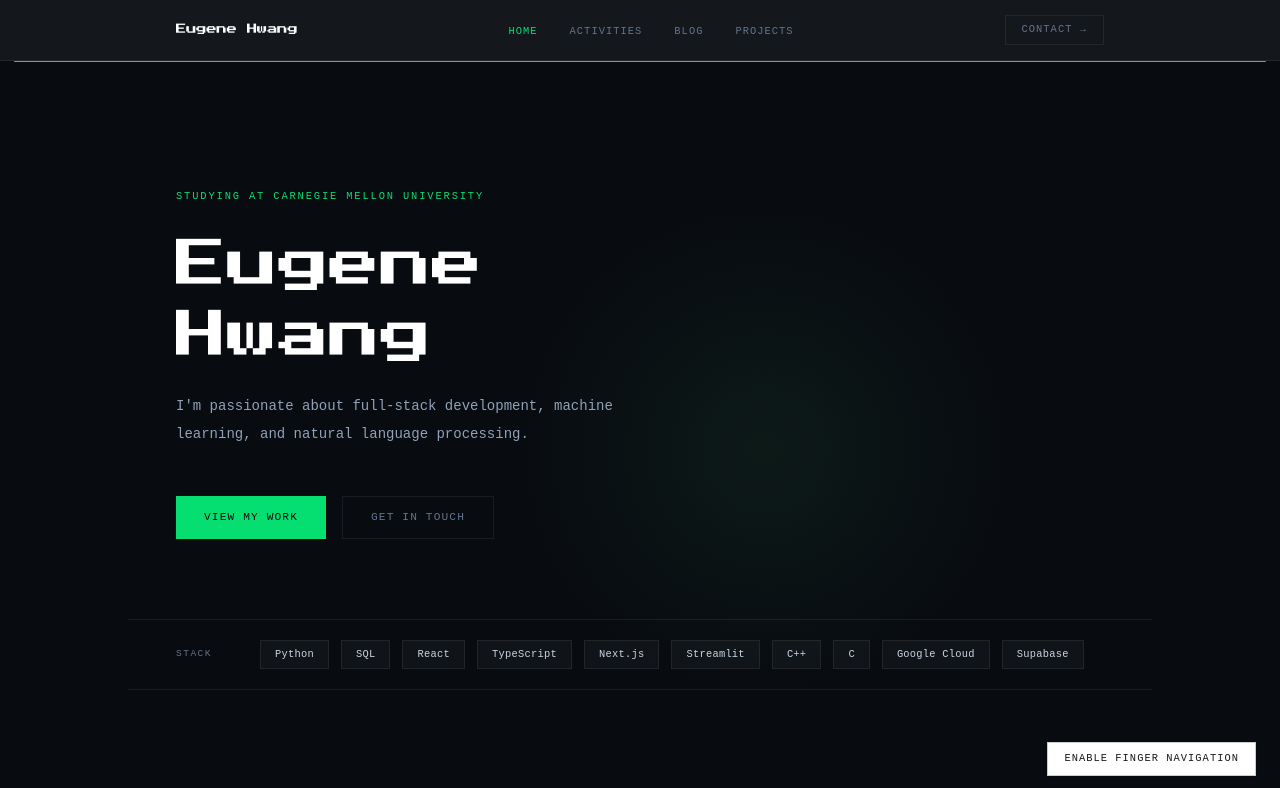
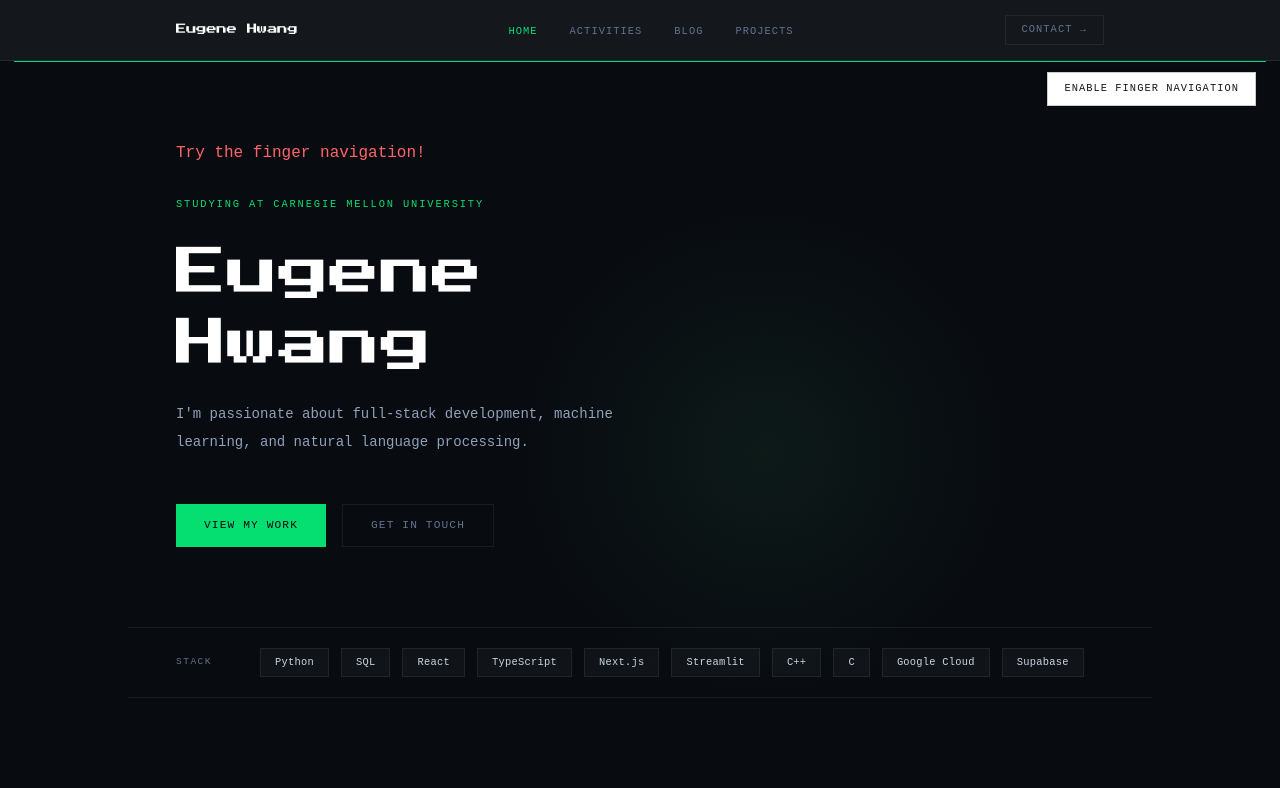
Before and after one commit to Eugene-S-Hwang/personal-website, a Next.js app: page / in a window 1280 px wide. Shown: the top 788 px of the page. Built offline with nearby package versions, Linux system fonts and the light colour scheme.

Commit message:
feat: more frontend changes

```diff
--- a/components/FingerNav.tsx
+++ b/components/FingerNav.tsx
@@ -76,31 +76,7 @@ export default function FingerNav( { onNavigate } : FingerNavProps) {
         </div>
       )}
 
-      <div className="font-mono-dm fixed bottom-6 right-6 z-50 flex flex-col items-end gap-2">
-        <video
-            ref={videoElRef}
-            className={[
-            "aspect-video w-48 border border-black/[0.08] object-cover shadow-sm",
-            isRunning ? "block" : "hidden",
-            ].join(" ")}
-            playsInline
-            muted
-        />
-
-        {/* Finger count readout — only shown when running */}
-        {isRunning && (
-            <div className="border border-black/[0.08] bg-white px-3 py-2 text-[0.65rem] uppercase tracking-widest text-neutral-400 shadow-sm">
-            {fingerCount !== null ? `✋ ${fingerCount} finger${fingerCount === 1 ? "" : "s"}` : "no hand detected"}
-            </div>
-        )}
-
-        {/* Error message */}
-        {error && (
-            <div className="max-w-48 border border-red-100 bg-white px-3 py-2 text-right text-[0.65rem] text-red-400 shadow-sm">
-            {error}
-            </div>
-        )}
-
+      <div className="font-mono-dm fixed top-[60px] right-4 z-50 flex flex-col items-end gap-2 pt-3 sm:right-6">
           {/* Toggle button */}
           <button
               onClick={handleToggle}
@@ -114,6 +90,29 @@ export default function FingerNav( { onNavigate } : FingerNavProps) {
               {isRunning ? "● detecting" : "Enable Finger Navigation"}
           </button>
 
+          {/* Error message */}
+          {error && (
+              <div className="max-w-48 border border-red-100 bg-white px-3 py-2 text-right text-[0.65rem] text-red-400 shadow-sm">
+              {error}
+              </div>
+          )}
+
+          {/* Finger count readout — only shown when running */}
+          {isRunning && (
+              <div className="border border-black/[0.08] bg-white px-3 py-2 text-[0.65rem] uppercase tracking-widest text-neutral-400 shadow-sm">
+              {fingerCount !== null ? `✋ ${fingerCount} finger${fingerCount === 1 ? "" : "s"}` : "no hand detected"}
+              </div>
+          )}
+
+          <video
+              ref={videoElRef}
+              className={[
+              "aspect-video w-48 border border-black/[0.08] object-cover shadow-sm",
+              isRunning ? "block" : "hidden",
+              ].join(" ")}
+              playsInline
+              muted
+          />
       </div>
     </>
   );
--- a/components/pages/ActivitiesPage.tsx
+++ b/components/pages/ActivitiesPage.tsx
@@ -72,7 +72,7 @@ export default function ActivitiesPage() {
       `}</style>
 
       <div className="font-mono-dm min-h-screen overflow-x-hidden bg-[#080b10] text-slate-200">
-        <section className="relative mx-auto max-w-5xl px-12 pb-24 pt-32">
+        <section className="relative mx-auto max-w-5xl px-12 pb-24 pt-20">
           <div className="pointer-events-none absolute left-1/2 top-1/4 h-[500px] w-[500px]
                           -translate-x-1/4 rounded-full
                           bg-[radial-gradient(circle,rgba(74,222,128,0.07)_0%,transparent_70%)]" />
--- a/components/pages/BlogPage.tsx
+++ b/components/pages/BlogPage.tsx
@@ -15,7 +15,7 @@ export default function BlogPage() {
       `}</style>
 
       <div className="font-mono-dm min-h-screen overflow-x-hidden bg-[#080b10] text-slate-200">
-        <section className="relative mx-auto flex max-w-5xl flex-col justify-center px-12 pb-20 pt-32">
+        <section className="relative mx-auto flex max-w-5xl flex-col px-12 pb-20 pt-20">
           <div className="pointer-events-none absolute left-1/2 top-1/4 h-[500px] w-[500px]
                           -translate-x-1/4 rounded-full
                           bg-[radial-gradient(circle,rgba(74,222,128,0.07)_0%,transparent_70%)]" />
--- a/components/pages/ContactPage.tsx
+++ b/components/pages/ContactPage.tsx
@@ -25,7 +25,7 @@ export default function ContactPage() {
       `}</style>
 
       <div className="font-mono-dm min-h-screen overflow-x-hidden bg-[#080b10] text-slate-200">
-        <section className="relative mx-auto flex max-w-5xl flex-col justify-center px-12 pb-20 pt-32">
+        <section className="relative mx-auto flex max-w-5xl flex-col px-12 pb-20 pt-20">
           <div className="pointer-events-none absolute left-1/2 top-1/4 h-[500px] w-[500px]
                           -translate-x-1/4 rounded-full
                           bg-[radial-gradient(circle,rgba(74,222,128,0.07)_0%,transparent_70%)]" />
--- a/components/pages/HomePage.tsx
+++ b/components/pages/HomePage.tsx
@@ -29,11 +29,16 @@ export default function HomePage({ onNavigate } : HomePageProps) {
       <div className="font-mono-dm min-h-screen overflow-x-hidden bg-[#080b10] text-slate-200">
         {/* ── Hero ────────────────────────────────────────── */}
         <section className="relative mx-auto flex max-w-5xl flex-col
-                            justify-center px-12 pb-20 pt-32">
+                            px-12 pb-20 pt-20">
           {/* background glow */}
           <div className="pointer-events-none absolute left-1/2 top-1/4 h-[500px] w-[500px]
                           -translate-x-1/4 rounded-full
                           bg-[radial-gradient(circle,rgba(74,222,128,0.07)_0%,transparent_70%)]" />
+
+          <div className={`mb-8 transition-all duration-700
+                          ${mounted ? "opacity-100 translate-y-0" : "opacity-0 translate-y-6"}`}>
+            <span className="text-red-400 text-l">Try the finger navigation!</span>
+          </div>
 
           <div className={`transition-all duration-700 delay-[50ms]
                           ${mounted ? "opacity-100 translate-y-0" : "opacity-0 translate-y-6"}`}>
--- a/components/pages/ProjectsPage.tsx
+++ b/components/pages/ProjectsPage.tsx
@@ -10,6 +10,13 @@ const GENERAL_PROJECTS: ProjectCardProps[] = [
       "Helps nonprofits find grants, get personalized recommendations, and complete applications with fine-tuned LLMs and RAG.",
     tags: ["LLM", "RAG", "React", "TypeScript"],
     href: "https://github.com/allanhotpotato/ProdHacks-ab2gene-",
+  },
+  {
+    title: "This personal website!",
+    description:
+      "This personal website that you are currently on! Includes a finger navigation feature powered by MediaPipe.",
+    tags: ["React", "Next.js", "TypeScript", "MediaPipe"],
+    href: "https://github.com/Eugene-S-Hwang/personal-website",
   },
   {
     title: "Personal Kanban Board",
@@ -115,7 +122,7 @@ export default function ProjectsPage() {
       `}</style>
 
       <div className="font-mono-dm min-h-screen overflow-x-hidden bg-[#080b10] text-slate-200">
-        <section className="relative mx-auto max-w-5xl px-12 pb-12 pt-32">
+        <section className="relative mx-auto max-w-5xl px-12 pb-12 pt-20">
           <div className="pointer-events-none absolute left-1/2 top-1/4 h-[500px] w-[500px]
                           -translate-x-1/4 rounded-full
                           bg-[radial-gradient(circle,rgba(74,222,128,0.07)_0%,transparent_70%)]" />
```
Lines whose indentation alone changed are shown as unchanged.
